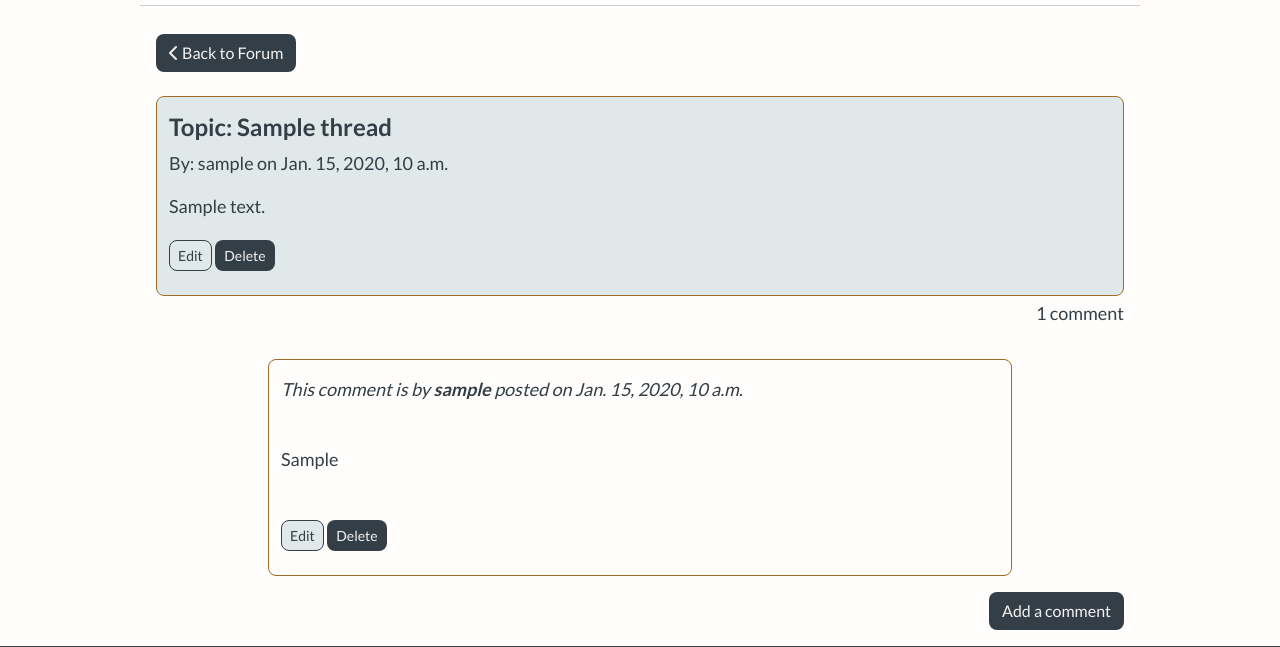
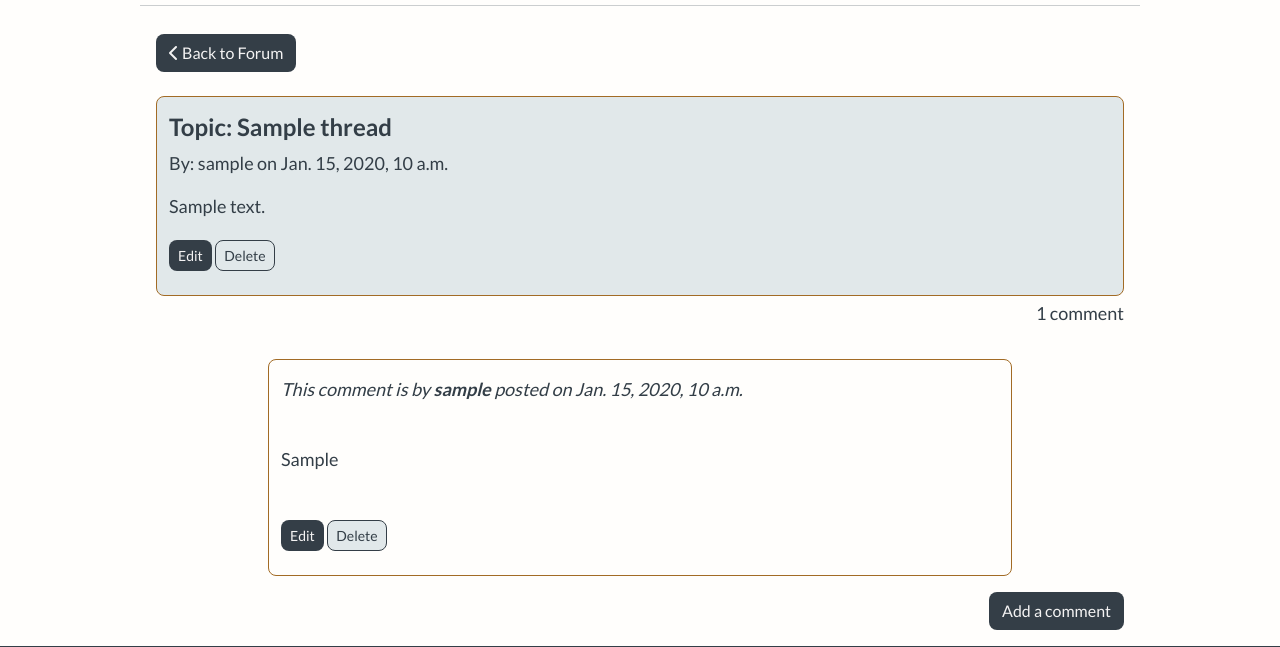
Before and after one commit to Code-Institute-Submissions/happybean, a Django app: page /forum/thread/1 in a window 1280 px wide. Shown: the part 354-1001 px from the top of the page. Run offline with Django 3.2, Linux system fonts and the light colour scheme; a user stored in the database is signed in; tables that the repository leaves empty hold one stand-in row (values such as "Sample post"); some libraries are stand-ins or nearby versions.

Commit message:
Update admin buttons for editing and deleting thread or comments

```diff
--- a/forum/templates/forum/thread.html
+++ b/forum/templates/forum/thread.html
@@ -57,8 +57,8 @@
             <div class="pt-1 pb-2">
             <!-- If the user created the thread or it is an admin user, they will see the option to edit or delete the thread -->
             {% if request.user == thread.creator or request.user.is_superuser %}
-                <a href="{% url 'edit_thread' thread.pk %} " class="btn alt-action-btn btn-sm">Edit</a>
-                <a href="{% url 'delete_thread' thread.pk %}" class="btn action-btn btn-sm">Delete</a>
+                <a href="{% url 'edit_thread' thread.pk %} " class="btn action-btn btn-sm">Edit</a>
+                <a href="{% url 'delete_thread' thread.pk %}" class="btn alt-action-btn btn-sm">Delete</a>
             {% endif %}
             </div>
         </div>
@@ -89,9 +89,9 @@
                 <div class="pt-1 pb-2">
                     <!-- Edit comment -->
                     <a href="{% url 'edit_comment' comment.pk %}?next={{ request.path }}?page={{ comments.number }}"
-                        class="btn alt-action-btn btn-sm">Edit</a>
+                        class="btn action-btn btn-sm">Edit</a>
                     <a href="{% url 'delete_comment' comment.pk %}?next={{ request.path }}"
-                        class="btn action-btn btn-sm">Delete</a>
+                        class="btn alt-action-btn btn-sm">Delete</a>
                     {% endif %}
                 </div>
             </div>
```
